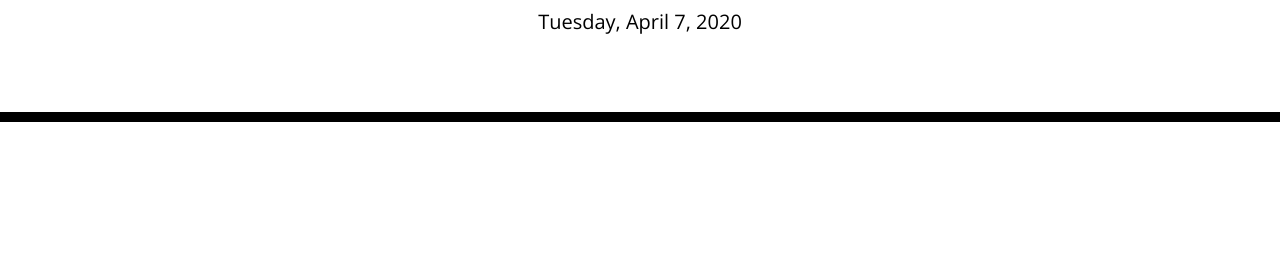
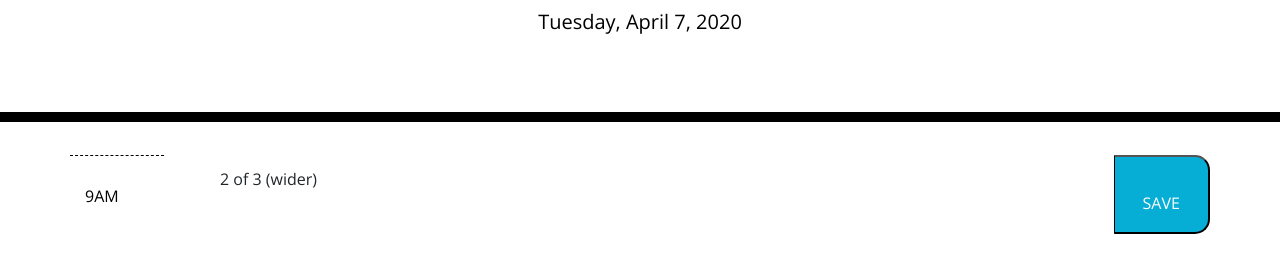
Before and after one commit to cojo12/day-planner, a plain HTML site: page index.html in a window 1280 px wide. Shown: the part 182-454 px from the top of the page. Drawn offline with nearby package versions, Linux system fonts and the light colour scheme.

Commit message:
added columns to html

```diff
--- a/index.html
+++ b/index.html
@@ -28,27 +28,21 @@
       <p class="lead">A simple calendar app for scheduling your work day</p>
       <p id="currentDay" class="lead"></p>
     </header>
+
     <div class="container">
-      <!-- <table class="table">
-        <tbody>
-          <tr class="row">
-            <th class="hour time-block">9AM</th>
-            <td> <input class="description"></td>
-            <td><button type="button" class="saveBtn">Save</button></td>
-          </tr>
-          <tr class="row">
-            <th class="hour time-block">10AM</th>
-            <td> <input class="description"></td>
-            <td><button type="button" class="saveBtn">Save</button></td>
-          </tr>
-          <tr class="row">
-            <th class="hour time-block">11AM</th>
-            <td> <input class="description"></td>
-            <td><button type="button" class="saveBtn">Save</button></td>
-          </tr>
-        </tbody>
+      <div class="row">
+        <div class="col hour">
+          9AM
+        </div>
+        <div class="col-10 description" >
+          2 of 3 (wider)
+        </div>
+        <button class="col saveBtn">
+          SAVE
+        </button>
       </div>
-    </table> -->
+    </div>
+
     <script src="https://code.jquery.com/jquery-3.4.1.min.js"></script>
     <script src="https://cdnjs.cloudflare.com/ajax/libs/moment.js/2.24.0/moment.min.js"></script>
     <script type="text/javascript">
```
